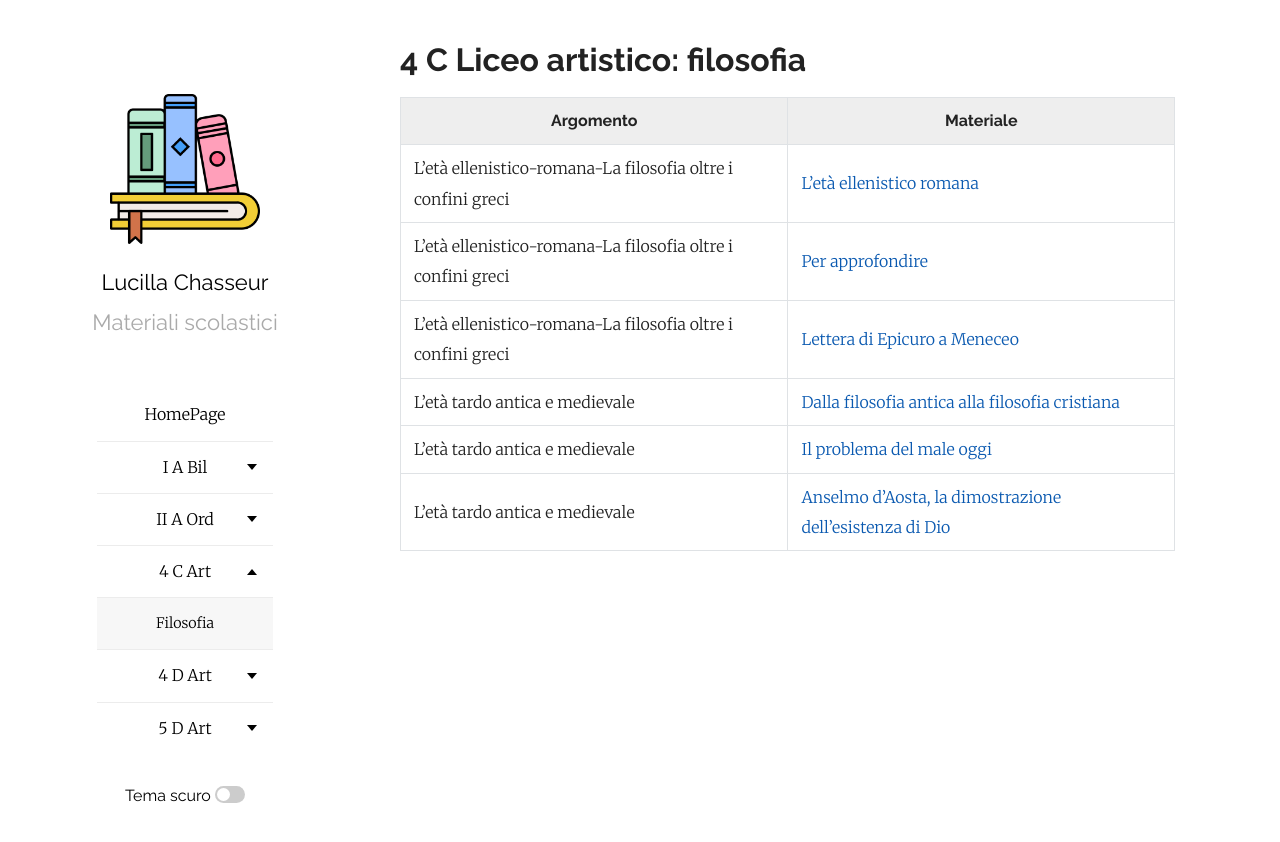
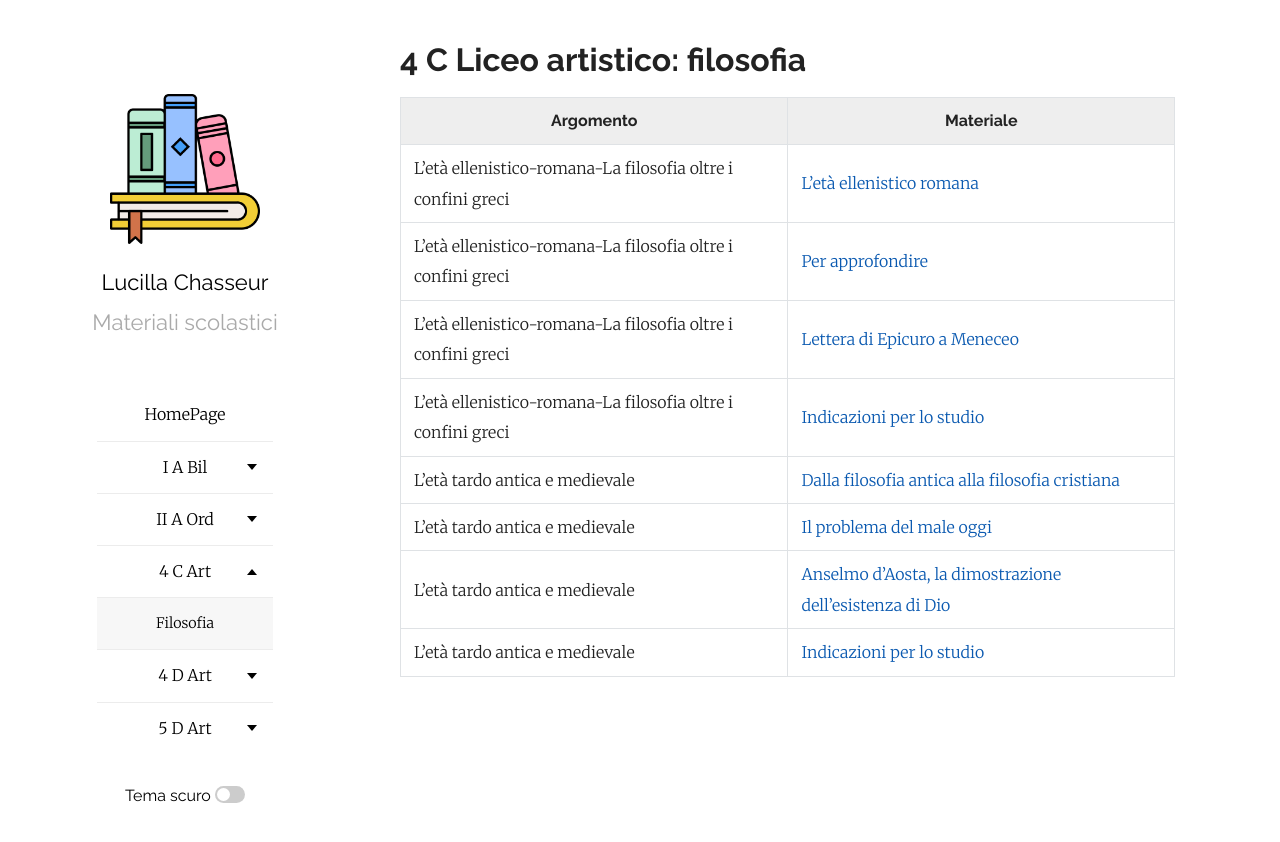
Before and after one commit to efemeridi/efemeridi.github.io, a Jekyll site: the page built from 4c_art_filosofia.md, in a window 1280 px wide. Shown: the top 842 px of the page. Built offline with Jekyll 4.4.1, drawn with Linux system fonts in a browser that asks for light colours; our own code applies the rules of GitHub Pages for plain Markdown files.

Commit message:
Update 4c_art_filosofia.md

```diff
--- a/4c_art_filosofia.md
+++ b/4c_art_filosofia.md
@@ -8,6 +8,8 @@ layout: page
 |L'età ellenistico-romana-La filosofia oltre i confini greci|[L'età ellenistico romana](/materiali/4_C_art/filosofia/01_ellenismo_epicu_stoici_4C.pdf/)
 |L'età ellenistico-romana-La filosofia oltre i confini greci|[Per approfondire](https://www.internazionale.it/magazine/ngugi-wa-thiong-o/2025/10/23/contro-il-colonialismo-della-lingua)
 |L'età ellenistico-romana-La filosofia oltre i confini greci|[Lettera di Epicuro a Meneceo](/materiali/4_C_art/filosofia/02_Epicuro_lettera_a_Meneceo_studenti_4C.pdf/)
+|L'età ellenistico-romana-La filosofia oltre i confini greci|[Indicazioni per lo studio](/materiali/4_C_art/filosofia/PROGRAMMI/02_filocristiana_4C_26_programma_testo.pdf/)
 |L'età tardo antica e medievale|[Dalla filosofia antica alla filosofia cristiana](/materiali/4_C_art/filosofia/03_Dalla_filo_antica_allafilo_crstiana_4C_artistico.pdf/)
 |L'età tardo antica e medievale|[Il problema del male oggi](/materiali/4_C_art/filosofia/05_il_problema_del_male_Jonas.pdf/)
 |L'età tardo antica e medievale|[Anselmo d'Aosta, la dimostrazione dell'esistenza di Dio](/materiali/4_C_art/filosofia/04_prova_anselmo.pdf/)
+|L'età tardo antica e medievale|[Indicazioni per lo studio](/materiali/4_C_art/filosofia/PROGRAMMI/02_filocristiana_4C_26_programma_testo.pdf/)
```
